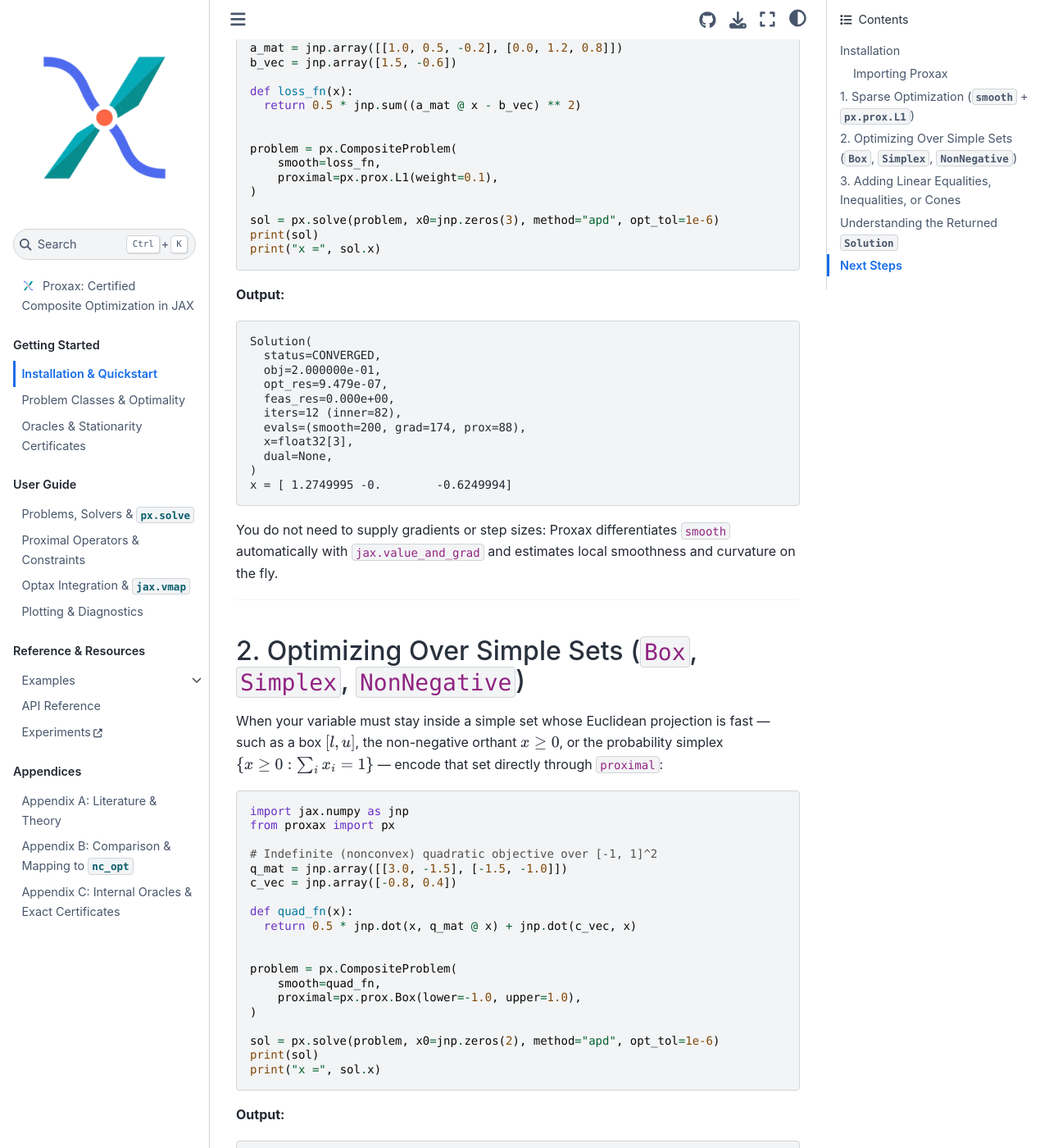
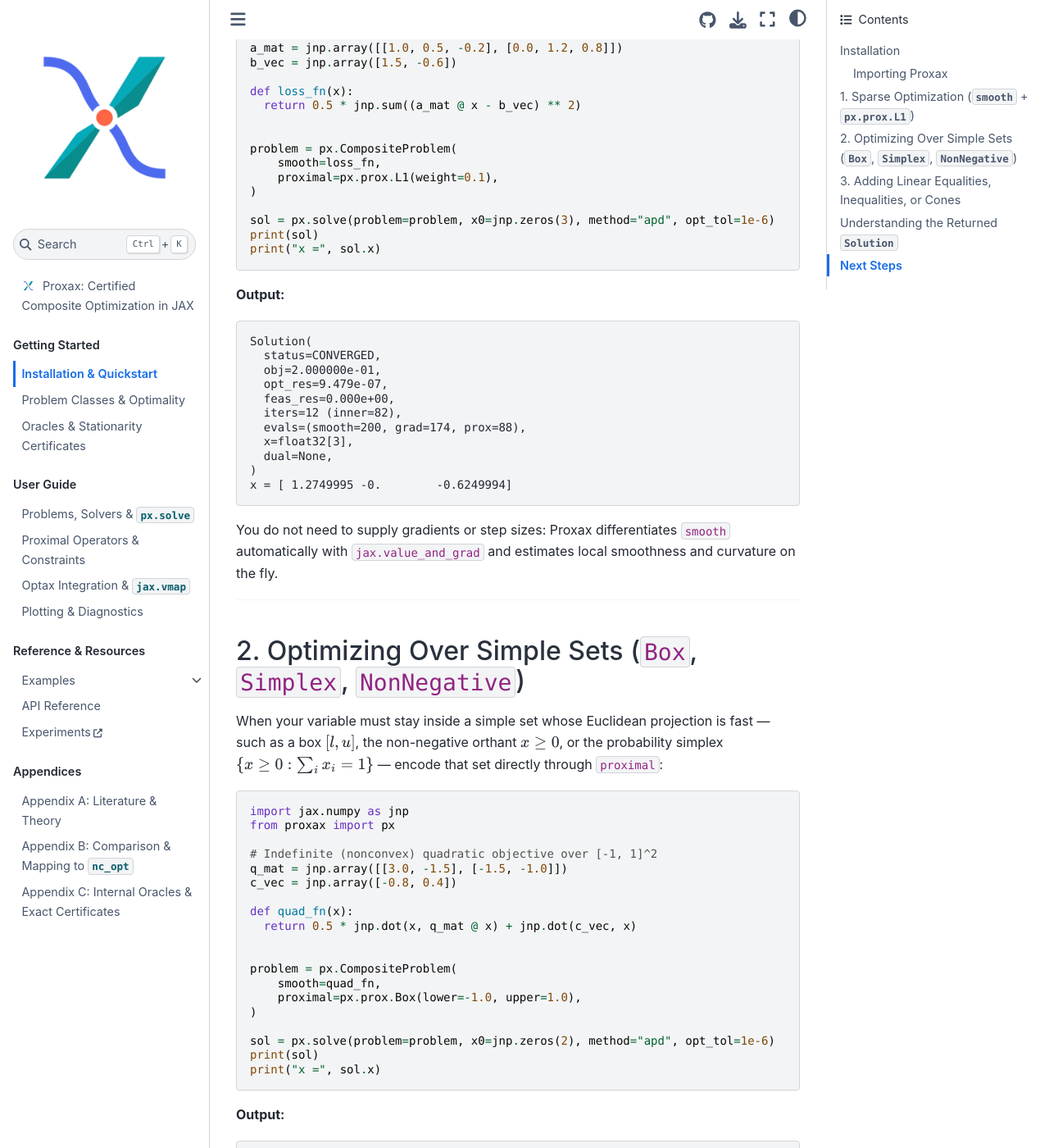
Before and after one commit to wwkong/proxax, a Sphinx documentation site: the page built from docs/quickstart.md, in a window 1280 px wide and 1400 px high, scrolled down 1104 px. Shown: the whole window at 82% size. Built offline with Sphinx 7.4.7 and the Sphinx Book theme 1.1.4, drawn with Linux system fonts in a browser that asks for light colours.

Commit message:
Docs: use explicit keyword args in px.solve quickstart examples

````diff
--- a/docs/quickstart.md
+++ b/docs/quickstart.md
@@ -72,7 +72,7 @@ problem = px.CompositeProblem(
     proximal=px.prox.L1(weight=0.1),
 )
 
-sol = px.solve(problem, x0=jnp.zeros(3), method="apd", opt_tol=1e-6)
+sol = px.solve(problem=problem, x0=jnp.zeros(3), method="apd", opt_tol=1e-6)
 print(sol)
 print("x =", sol.x)
 ```
@@ -123,7 +123,7 @@ problem = px.CompositeProblem(
     proximal=px.prox.Box(lower=-1.0, upper=1.0),
 )
 
-sol = px.solve(problem, x0=jnp.zeros(2), method="apd", opt_tol=1e-6)
+sol = px.solve(problem=problem, x0=jnp.zeros(2), method="apd", opt_tol=1e-6)
 print(sol)
 print("x =", sol.x)
 ```
@@ -173,7 +173,7 @@ problem = px.CompositeProblem(
 )
 
 sol = px.solve(
-    problem,
+    problem=problem,
     x0=jnp.zeros(2),
     method="ialm",
     opt_tol=1e-5,
````
Also changed, not shown: README.md (+2 -2 lines), docs/index.md (+2 -2 lines).
